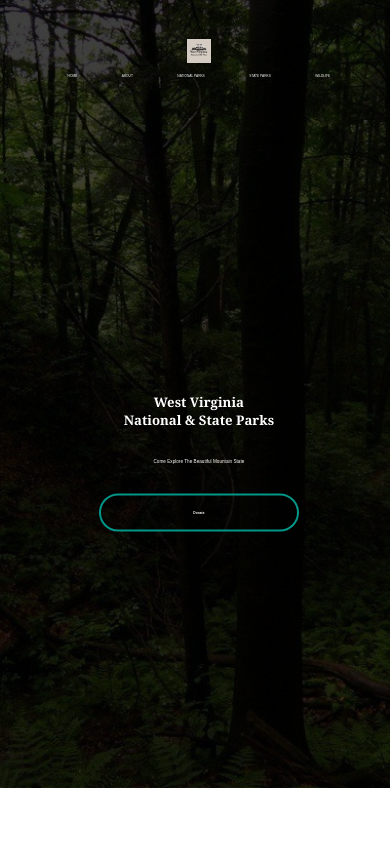
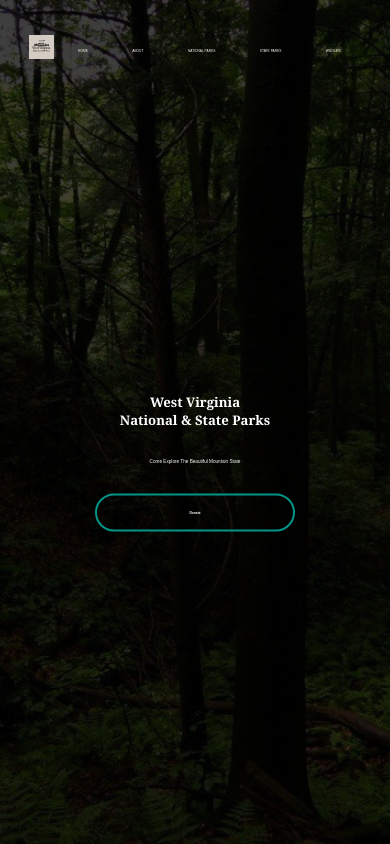
Before and after one commit to Twistedwolfhead/Twistedwolfhead.github.io, a plain HTML site: page index.html in a window 390 px wide. Drawn offline with Linux system fonts and the light colour scheme.

Commit message:
Update style.css

```diff
--- a/style.css
+++ b/style.css
@@ -154,25 +154,6 @@ button:hover{
     border: none;
 }
 
-@media (max-width: 768px) {
-    .banner {
-        height: 200vw;
-        padding: 1vw;
-    }
-
-    .navbar {
-        flex-direction: column;
-        align-items: center;
-    }
-
-    .navbar ul {
-        flex-direction: column;
-        gap: 10px;
-        text-align: center;
-    }
-
-}
-
 @media (min-device-width:925 ) and (max-device-width: 926) {
     .navbar ul li a {
         font-size: 8px;
```
